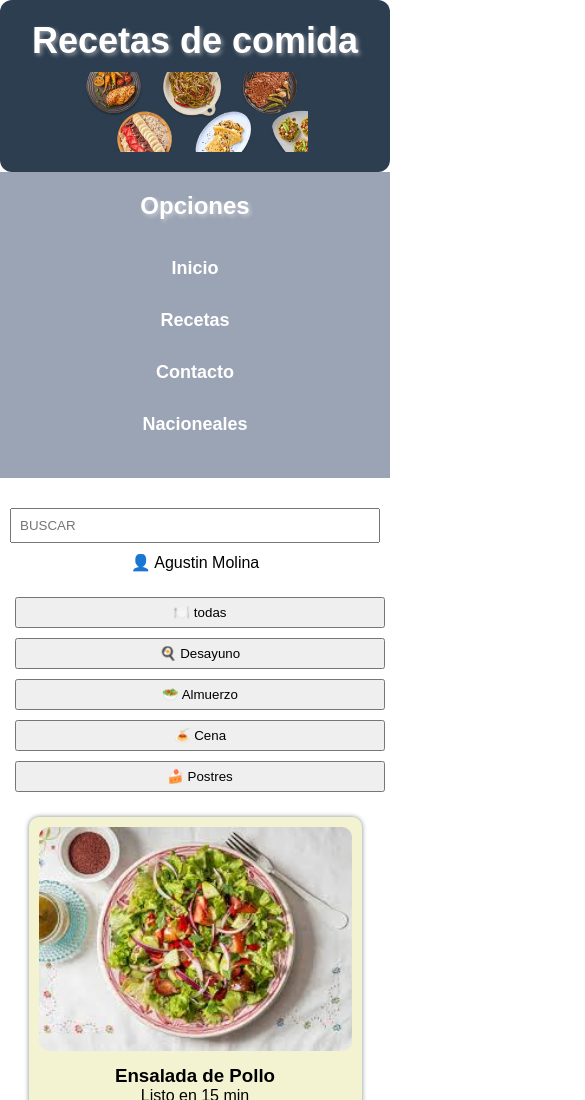
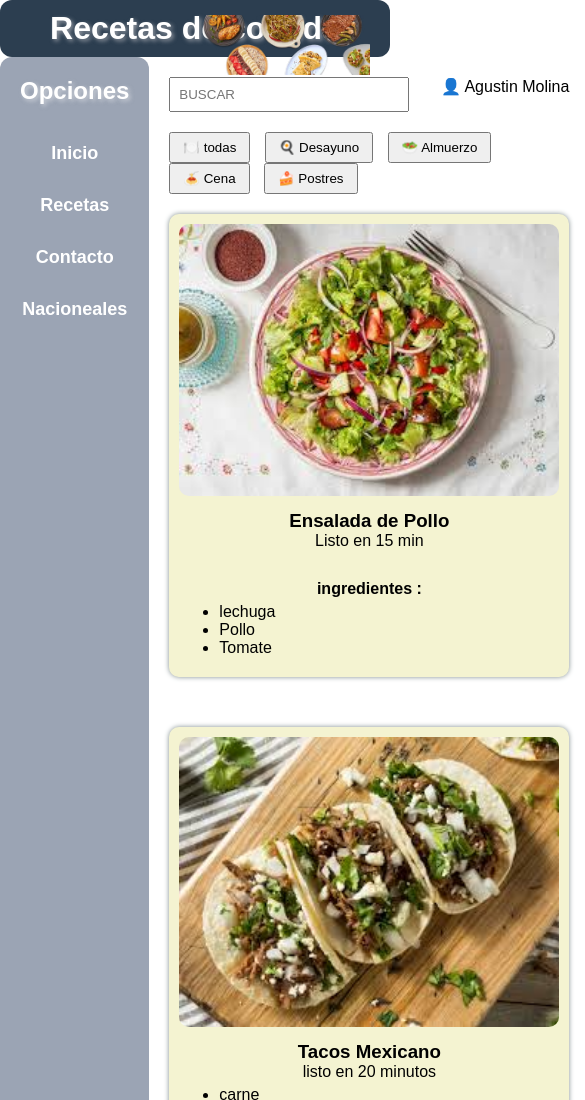
Before and after one commit to mis-recetas/recetass1, a plain HTML site: page index.html in a window 390 px wide. Shown: the top 1100 px of the page, 585 px wide, since content can reach past the window. Drawn offline with Linux system fonts and the light colour scheme.

Commit message:
Add files via upload

```diff
--- a/color.css
+++ b/color.css
@@ -166,57 +166,17 @@ body {
 /* ADAPTACIÓN PARA CELULAR */
 @media (max-width: 768px) {
   .banner {
-    flex-direction: column;
-    height: auto;
-    padding: 20px;
-    text-align: center;
+    padding: 10px 20px;
+    height: auto; /* para que se ajuste si hace falta */
   }
 
   .banner h1 {
-    font-size: 36px;
+    font-size: 32px; /* más chico en celular */
   }
 
   .banner img {
-    position: static;
-    margin-top: 10px;
-    height: 80px;
-  }
-
-  .container {
-    flex-direction: column;
-    height: auto;
-  }
-
-  .sidebar {
-    width: 100%;
-    border-radius: 0;
-    margin-bottom: 20px;
-  }
-
-  .main-content {
-    padding: 10px;
-  }
-
-  .header {
-    flex-direction: column;
-    align-items: center;
-  }
-
-  .search {
-    width: 100%;
-    margin-bottom: 10px;
-  }
-
-  .categorias {
-    text-align: center;
-  }
-
-  .categorias button {
-    margin: 5px;
-    width: 100%;
-  }
-
-  .card {
-    width: 90%;
+    height: 60px;  /* más chica la imagen */
+    top: 15px;
+    right: 20px;
   }
 }
```
